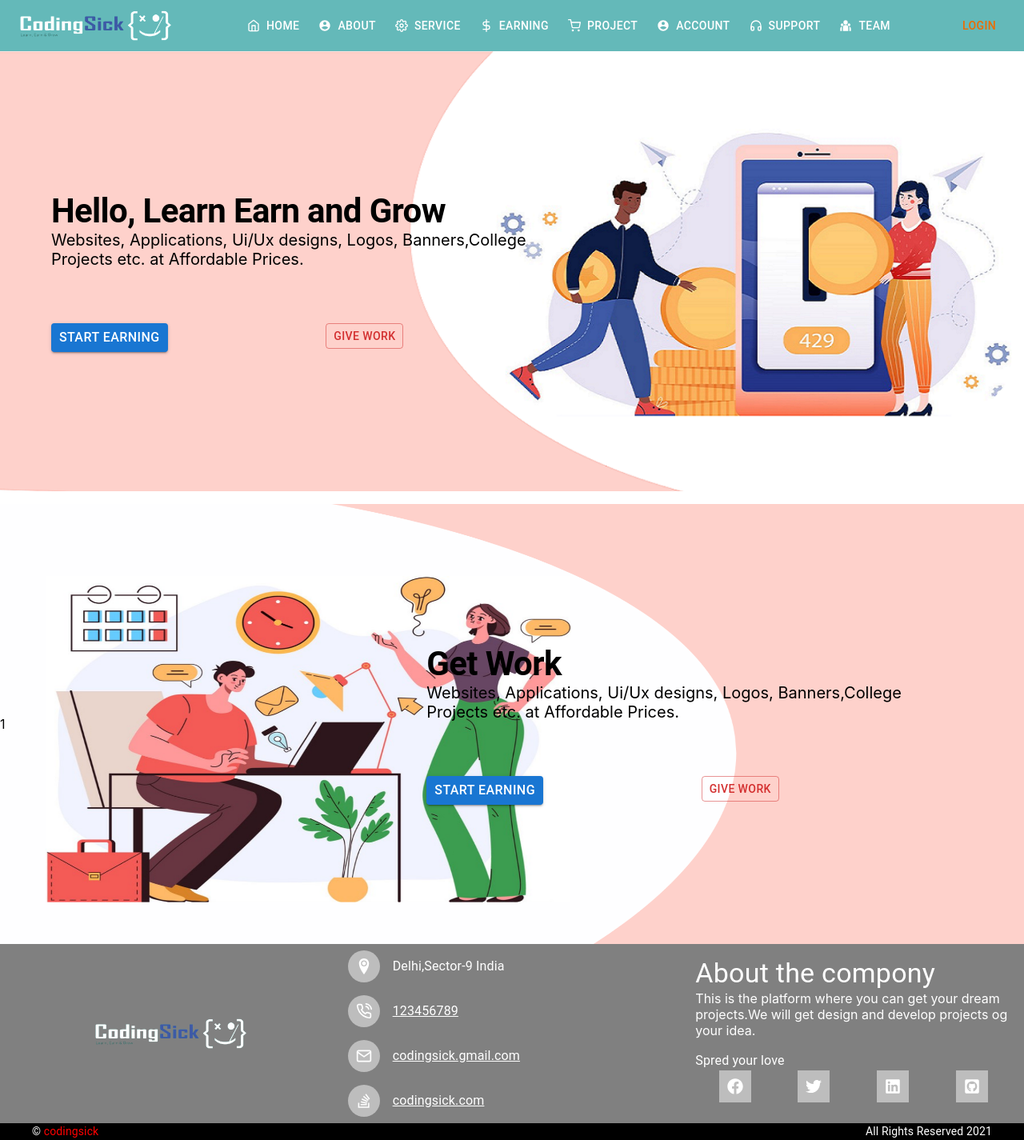
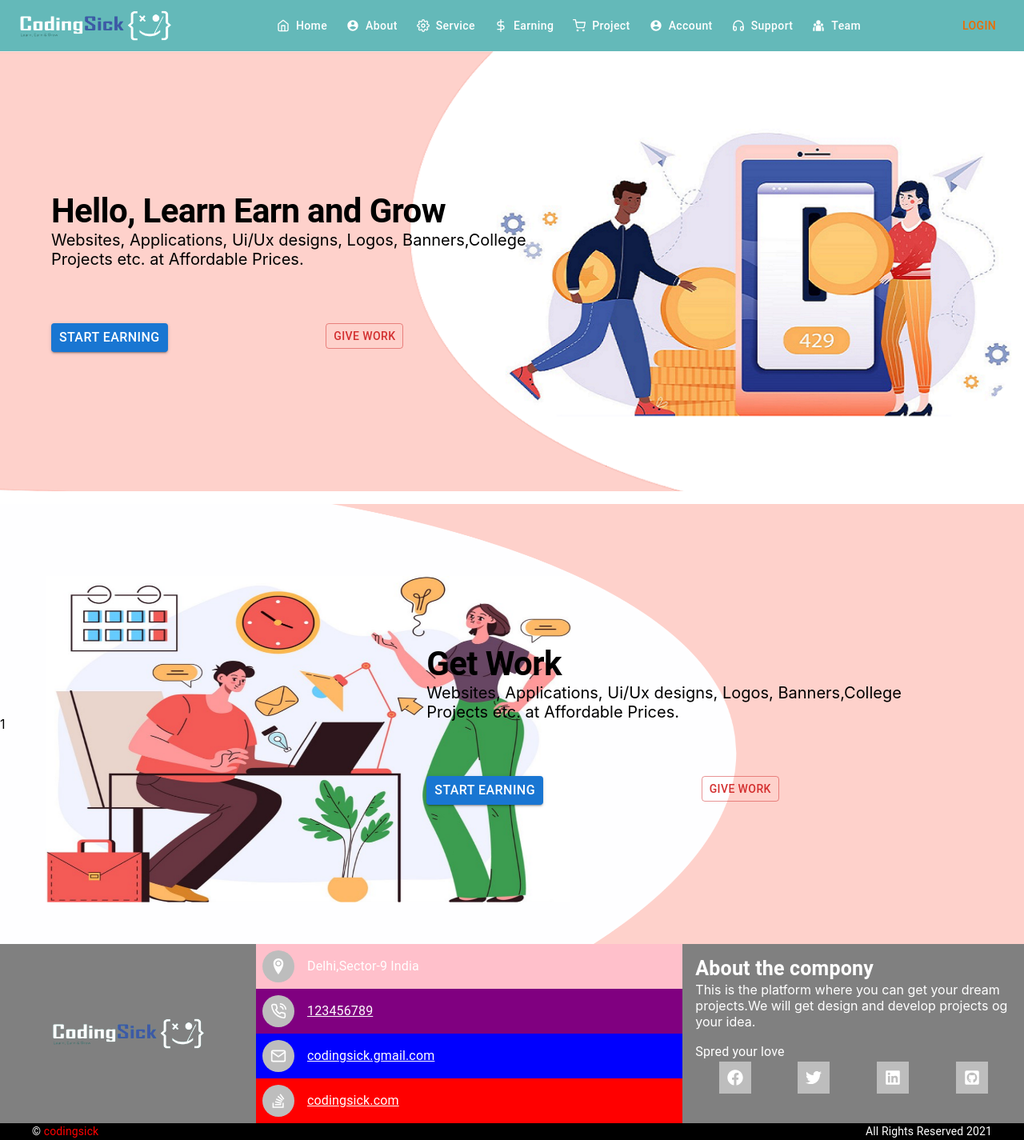
Before and after one commit to sunil7117/demo, a React (Create React App) app: page / in a window 1280 px wide. Shown: the whole page at 80% size. Built offline with nearby package versions, Linux system fonts and the light colour scheme.

Commit message:
improve footer

```diff
--- a/src/component/Footer.js
+++ b/src/component/Footer.js
@@ -19,7 +19,7 @@ export default function Footer() {
     <>
       <Box sx={{ backgroundColor: "gray", color: "white" }}>
         <Grid container>
-          <Grid item xs={12} sm={4} sx={{}}>
+          <Grid item xs={12} sm={3} sx={{}}>
             <Box
               sx={{
                 display: "flex",
@@ -36,7 +36,16 @@ export default function Footer() {
               />
             </Box>
           </Grid>
-          <Grid item xs={12} sm={4} sx={{}}>
+          <Grid item xs={12} sm={5} sx={{}}>
+            <Grid
+              container
+              sx={{
+                backgroundColor: "red",
+                height: "100%",
+                alignItems: "center",
+              }}
+            >
+              <Grid item md={12} sm={6} xs={6} sx={{ backgroundColor: "pink" }}>
                 <Card
                   sx={{
                     border: "none",
@@ -58,6 +67,14 @@ export default function Footer() {
                     }
                   />
                 </Card>
+              </Grid>
+              <Grid
+                item
+                md={12}
+                sm={6}
+                xs={6}
+                sx={{ backgroundColor: "purple" }}
+              >
                 <Card
                   sx={{
                     border: "none",
@@ -73,12 +90,18 @@ export default function Footer() {
                       </Avatar>
                     }
                     title={
-                  <Typography component="a" href="#" sx={{ color: "white" }}>
+                      <Typography
+                        component="a"
+                        href="#"
+                        sx={{ color: "white" }}
+                      >
                         123456789
                       </Typography>
                     }
                   />
                 </Card>
+              </Grid>
+              <Grid item md={12} sm={6} xs={6} sx={{ backgroundColor: "blue" }}>
                 <Card
                   sx={{
                     border: "none",
@@ -94,12 +117,24 @@ export default function Footer() {
                       </Avatar>
                     }
                     title={
-                  <Typography component="a" href="#" sx={{ color: "white" }}>
+                      <Typography
+                        component="a"
+                        href="#"
+                        sx={{ color: "white" }}
+                      >
                         codingsick.gmail.com
                       </Typography>
                     }
                   />
                 </Card>
+              </Grid>
+              <Grid
+                item
+                md={12}
+                sm={6}
+                xs={6}
+                sx={{ backgroundColor: "voilet" }}
+              >
                 <Card
                   sx={{
                     border: "none",
@@ -115,16 +150,27 @@ export default function Footer() {
                       </Avatar>
                     }
                     title={
-                  <Typography component="a" href="#" sx={{ color: "white" }}>
+                      <Typography
+                        component="a"
+                        href="#"
+                        sx={{ color: "white" }}
+                      >
                         codingsick.com
                       </Typography>
                     }
                   />
                 </Card>
               </Grid>
+            </Grid>
+          </Grid>
           <Grid item xs={12} sm={4} sx={{ p: 2 }}>
             <Box>
-              <Typography variant="h4">About the compony</Typography>
+              <Typography
+                variant="h4"
+                sx={{ fontSize: { xs: 25 }, fontWeight: 600 }}
+              >
+                About the compony
+              </Typography>
             </Box>
             <Box>
               <Typography variant="p">
--- a/src/component/Navbar.js
+++ b/src/component/Navbar.js
@@ -26,14 +26,14 @@ import {
 } from "react-icons/fi";
 import { RiTeamFill, RiAccountCircleFill } from "react-icons/ri";
 const pages = [
-  { link: "home", icon: <FiHome /> },
-  { link: "about", icon: <RiAccountCircleFill /> },
-  { link: "service", icon: <FiSettings /> },
-  { link: "earning", icon: <FiDollarSign /> },
-  { link: "project", icon: <FiShoppingCart /> },
-  { link: "account", icon: <RiAccountCircleFill /> },
-  { link: "support", icon: <FiHeadphones /> },
-  { link: "team", icon: <RiTeamFill /> },
+  { link: "Home", icon: <FiHome /> },
+  { link: "About", icon: <RiAccountCircleFill /> },
+  { link: "Service", icon: <FiSettings /> },
+  { link: "Earning", icon: <FiDollarSign /> },
+  { link: "Project", icon: <FiShoppingCart /> },
+  { link: "Account", icon: <RiAccountCircleFill /> },
+  { link: "Support", icon: <FiHeadphones /> },
+  { link: "Team", icon: <RiTeamFill /> },
 ];
 
 const Navbar = () => {
@@ -95,7 +95,7 @@ const Navbar = () => {
                     component={NavLink}
                     to={page.link}
                     sx={{
-                      textTransform: "uppercase",
+                      textTransform: "none",
                       textDecoration: "none",
                     }}
                   >
@@ -128,6 +128,7 @@ const Navbar = () => {
                   to={page.link}
                   onClick={handleCloseNavMenu}
                   sx={{
+                    textTransform: "none",
                     color: "white",
                   }}
                 >
```
Lines whose indentation alone changed are shown as unchanged.
